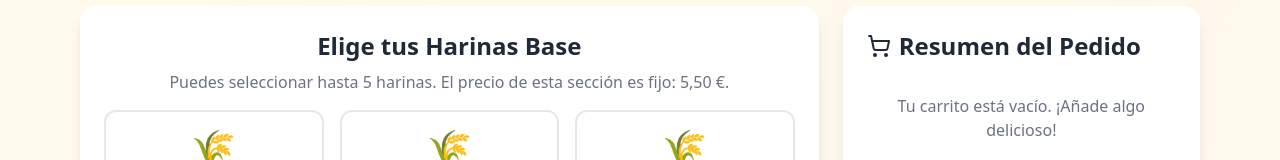
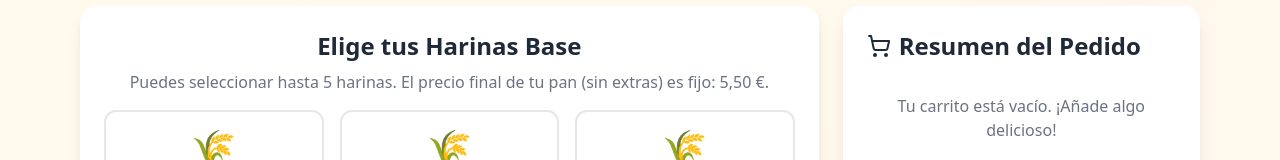
Before and after one commit to ruiznietocom-web/panes4, a React (Create React App) app: page / in a window 1280 px wide. Shown: the part 226-386 px from the top of the page. Built offline with nearby package versions, Linux system fonts and the light colour scheme.

Commit message:
Update HarinaSelector.js

```diff
--- a/src/components/HarinaSelector.js
+++ b/src/components/HarinaSelector.js
@@ -21,7 +21,7 @@ const HarinaSelector = ({ selectedHarinas, onToggleHarina }) => {
       </h2>
       <p className="text-gray-500 text-center mb-4">
         Puedes seleccionar hasta 5 harinas.
-        El precio de esta sección es fijo: {formatPrice(fixedHarinaPrice)}.
+        El precio final de tu pan (sin extras) es fijo: {formatPrice(fixedHarinaPrice)}.
       </p>
 
       <div className="grid grid-cols-1 md:grid-cols-2 lg:grid-cols-3 gap-4">
```
